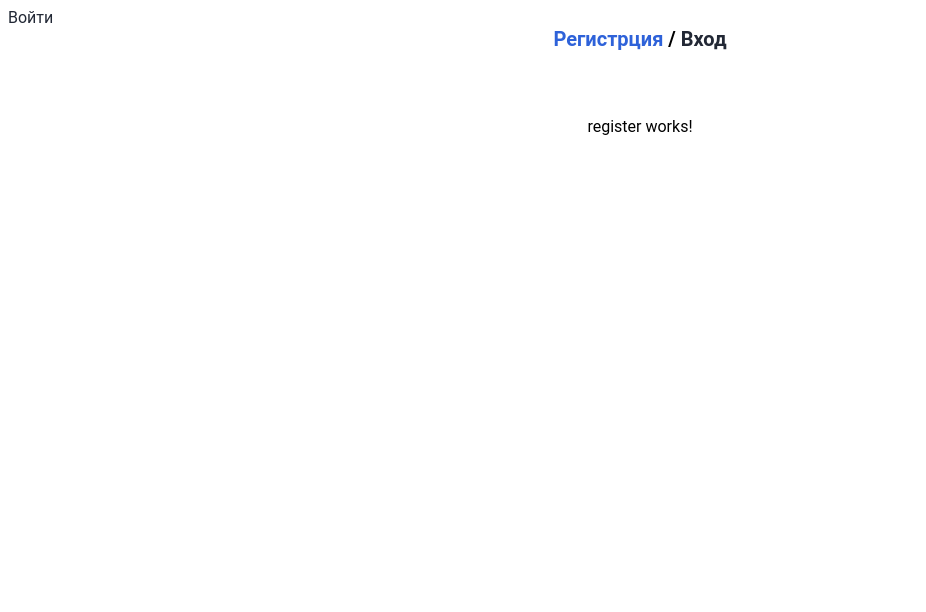
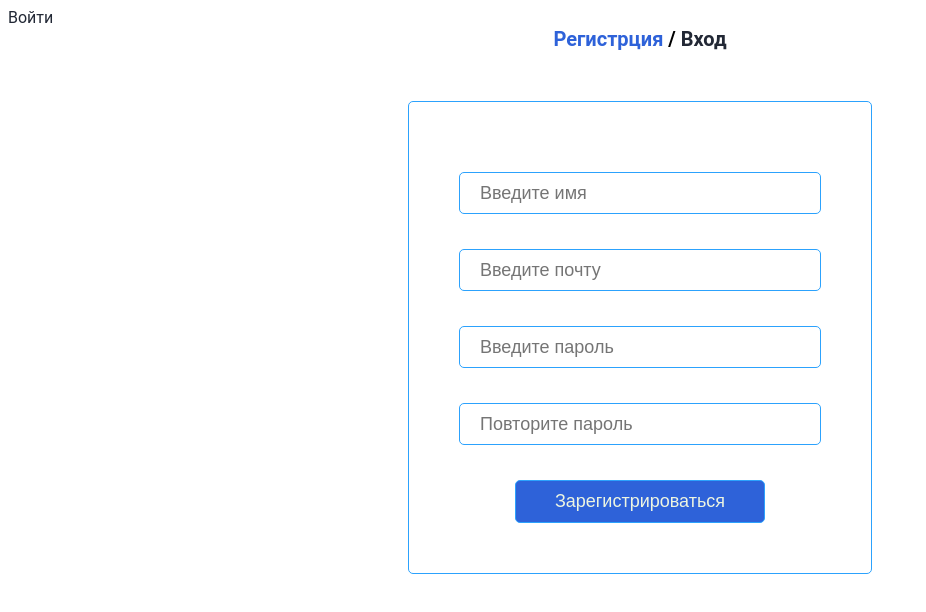
Before and after one commit to Rafaellka/competence-tree, an Angular app: page /authorization/register in a window 1280 px wide. Shown: the top 612 px of the page, without its empty margins (0-926 px from the left). Built offline with nearby package versions, Linux system fonts and the light colour scheme.

Commit message:
Update authorization

```diff
--- a/src/app/components/authorization/authorization.component.html
+++ b/src/app/components/authorization/authorization.component.html
@@ -1,10 +1,10 @@
 <div [ngClass]="{'container': true}">
   <div [ngClass]="{'title': true}">
     <a [ngClass]="{'current': isRegister}" routerLink="/authorization/register"
-      (click)="isRegister = !isRegister">Регистрция</a>
+      (click)="isRegister = true; isEnter = false">Регистрция</a>
     /
-    <a [ngClass]="{'current': !isRegister}" routerLink="/authorization/enter"
-      (click)="isRegister = !isRegister">Вход</a>
+    <a [ngClass]="{'current': isEnter}" routerLink="/authorization/enter"
+      (click)="isRegister = false; isEnter = true">Вход</a>
   </div>
   <router-outlet></router-outlet>
 </div>
--- a/src/app/components/authorization/authorization.component.ts
+++ b/src/app/components/authorization/authorization.component.ts
@@ -8,12 +8,15 @@ import { Router } from '@angular/router';
 })
 export class AuthorizationComponent implements OnInit {
   public isRegister: boolean = true;
+  public isEnter: boolean = false;
+
 
   constructor() {
 
   }
 
   ngOnInit(): void {
+
   }
 
 }
--- a/src/app/components/enter/enter.component.scss
+++ b/src/app/components/enter/enter.component.scss
@@ -14,6 +14,7 @@
     height: 30px;
     font-size: 18px;
     width: 25vw;
+    outline: 0;
 
     &:first-child {
       margin-bottom: 40px;
--- a/src/app/components/register/register.component.html
+++ b/src/app/components/register/register.component.html
@@ -1 +1,7 @@
-<p>register works!</p>
+<form [ngClass]="{'form': true}">
+  <input [ngClass]="{'input': true}" type="text" placeholder="Введите имя">
+  <input [ngClass]="{'input': true}" type="text" placeholder="Введите почту">
+  <input [ngClass]="{'input': true}" type="text" placeholder="Введите пароль">
+  <input [ngClass]="{'input': true}" type="text" placeholder="Повторите пароль">
+  <button [ngClass]="{'btn': true}">Зарегистрироваться</button>
+</form>
--- a/src/app/components/register/register.component.scss
+++ b/src/app/components/register/register.component.scss
@@ -0,0 +1,38 @@
+.form {
+  position: relative;
+  display: inline-flex;
+  flex-direction: column;
+  align-items: center;
+  border: 1px solid #2CA2FD;
+  border-radius: 5px;
+  padding: 70px 50px 50px 50px;
+
+  .input {
+    padding: 5px 20px;
+    border: 1px solid #2CA2FD;
+    border-radius: 5px;
+    height: 30px;
+    font-size: 18px;
+    width: 25vw;
+    margin-bottom: 35px;
+    outline: 0;
+
+    &:last-child {
+      margin-bottom: 0px;
+    }
+  }
+
+  .btn {
+    padding: 10px 39px;
+    border: 1px solid #2CA2FD;
+    background-color: #2E62D9;
+    color: #EDF5E1;
+    border-radius: 5px;
+    font-size: 18px;
+
+    &:hover {
+      cursor: pointer;
+    }
+  }
+
+}
```
